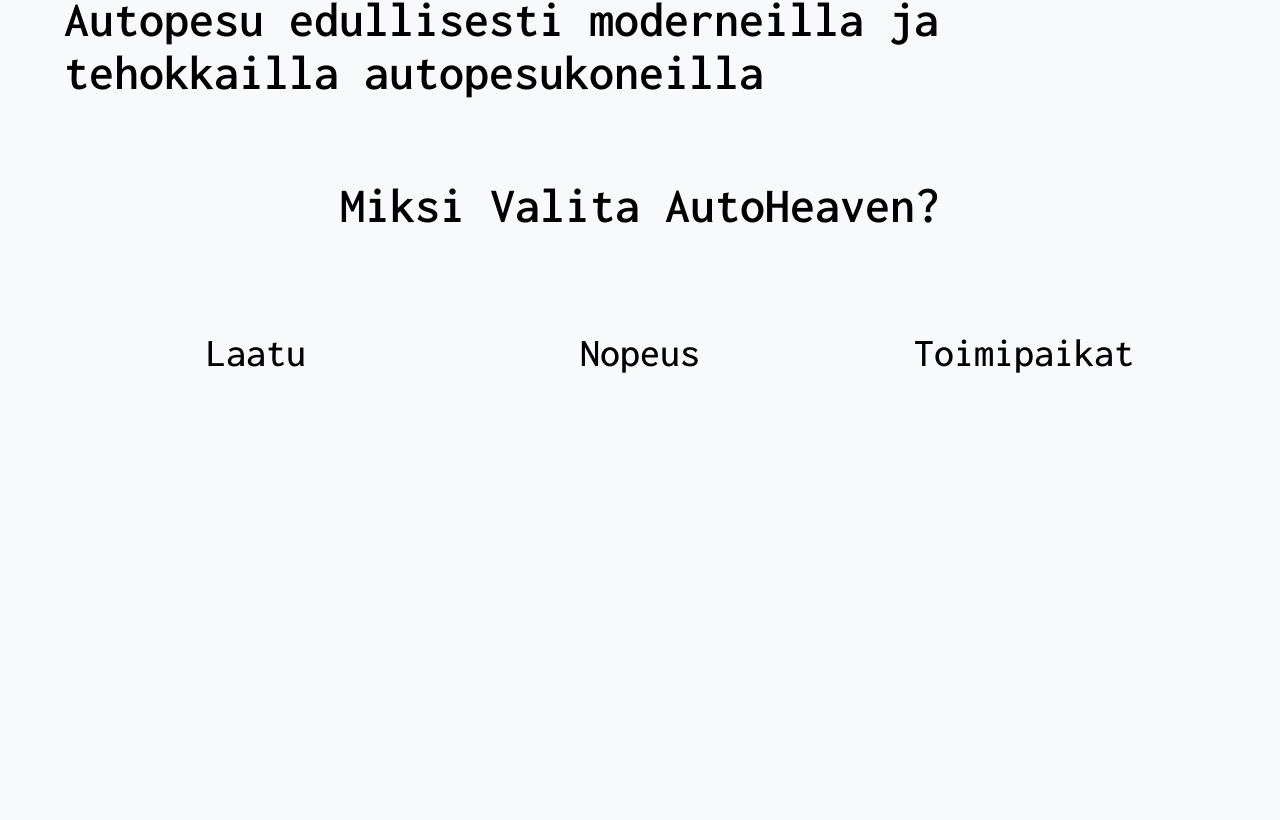
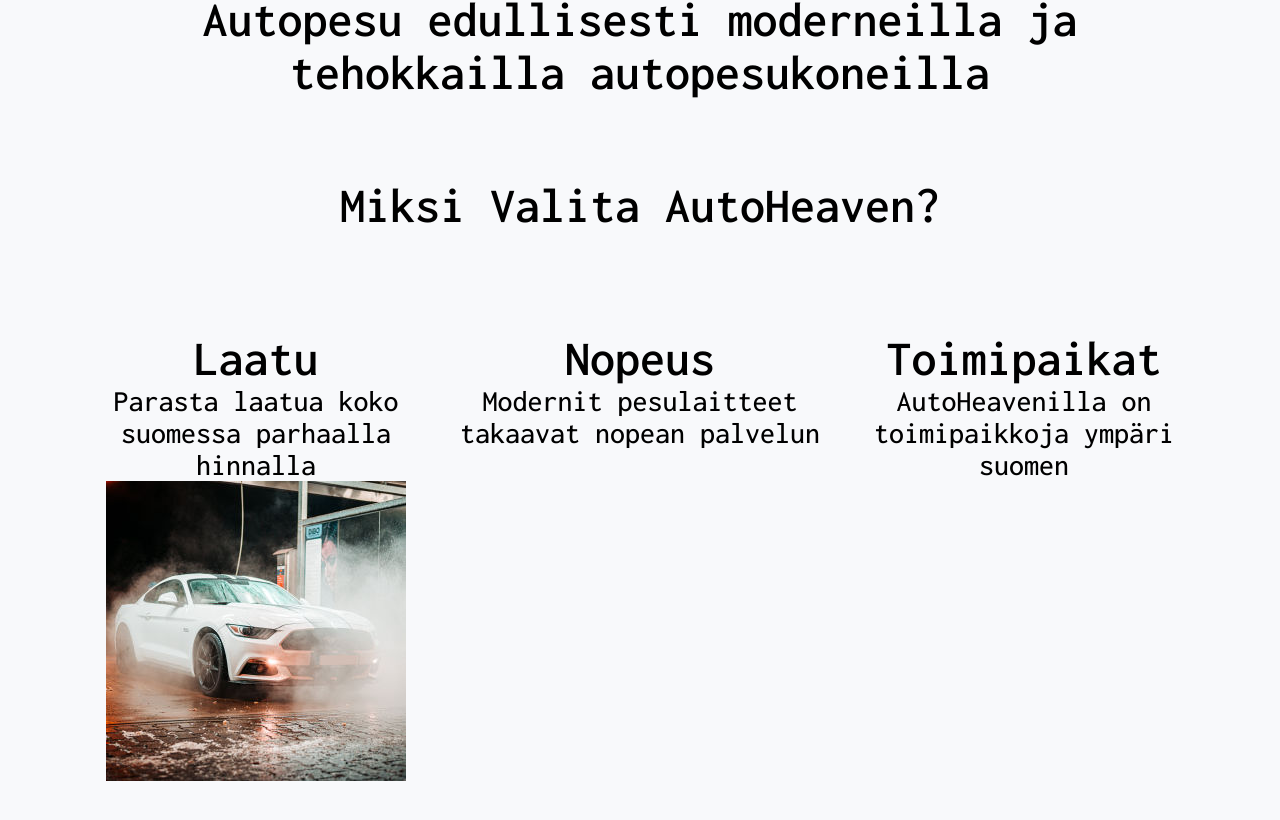
Before and after one commit to aapokat/Autoheaven_website_project, a React (Create React App) app: page / in a window 1280 px wide. Shown: the part 798-1618 px from the top of the page. Built offline with nearby package versions, Linux system fonts and the light colour scheme.

Commit message:
sain vihdoin kuvan tuonne
kesti liian kauan kyllä saaha yks kuva toimimaan

```diff
--- a/src/Componenets/About/About.css
+++ b/src/Componenets/About/About.css
@@ -19,16 +19,18 @@
     margin-top: 20px;
     display: flex;
     justify-content: center;
+    text-align: center;
 }
 .otsikkocontainer2{
     width: 90%;
     margin-top: 80px;
     display: flex;
     justify-content: center;
+    text-align: center;
 }
 p{
     color: black;
-    font-size: 40px;
+    font-size: 30px;
 }
 .three-container{
     width: 90%;
@@ -39,13 +41,17 @@
     align-items: center;
 }
 .kuva{
-    width: 200px;
-    height: 200px;
+    z-index: 2;
 }
 .box-33{
     width: 33%;
-    height: auto;
+    height: 500px;
     display: flex;
     flex-direction: column;
     align-items: center;
+    text-align: center;
 }
+h2{
+    color: black;
+    font-size: 50px;
+}
--- a/src/Componenets/About/About.js
+++ b/src/Componenets/About/About.js
@@ -15,13 +15,19 @@
                </div>
                <div className="three-container">
                <div className="box-33">
-               <p>Laatu</p>
+               <h2>Laatu</h2>
+               <p>Parasta laatua koko suomessa parhaalla hinnalla</p>
+               <img className="kuva" src="/images/about1.jpg" alt="Laatu"></img>
                </div>
                <div className="box-33">
-               <p>Nopeus</p>
+               <h2>Nopeus</h2>
+               <p>Modernit pesulaitteet takaavat nopean palvelun</p>
+               <img></img>
                </div>
                <div className="box-33">
-               <p>Toimipaikat</p>
+               <h2>Toimipaikat</h2>
+               <p>AutoHeavenilla on toimipaikkoja ympäri suomen</p>
+               <img></img>
                </div>
                </div>
            </div>
```
Also changed, not shown: public/images/about1.jpg (added).
